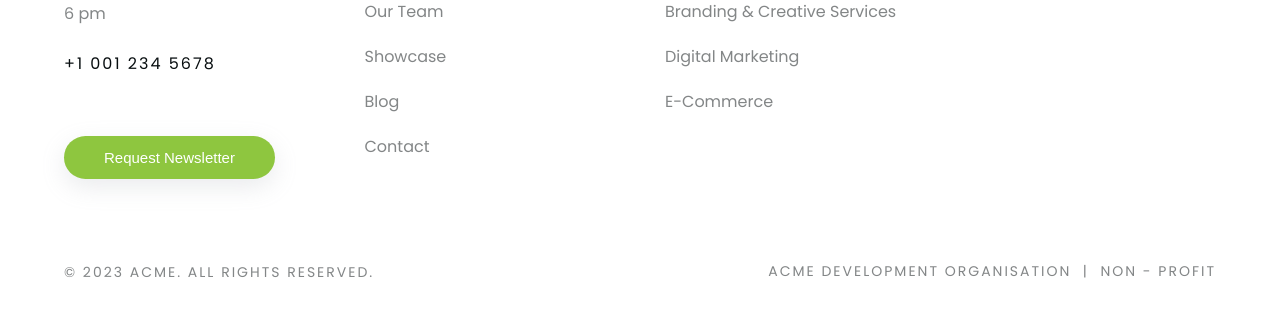
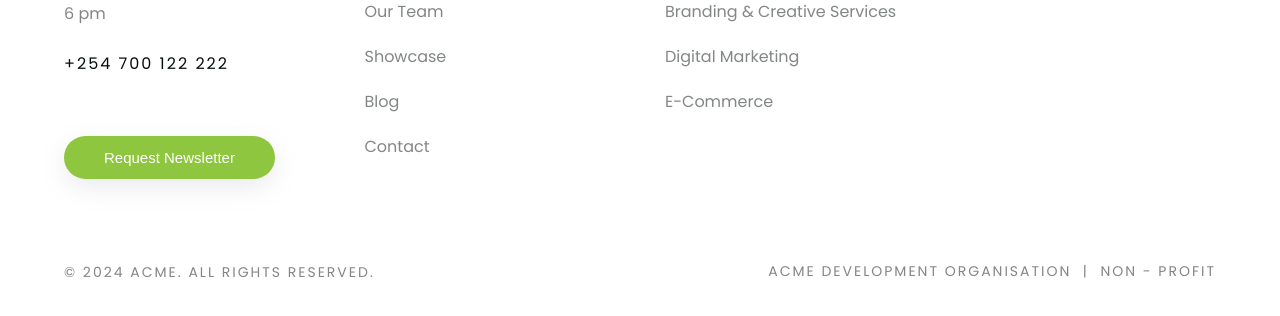
Before and after one commit to Imoite-zn/acme-org-site, a Next.js app: page / in a window 1280 px wide. Shown: the part 8272-8588 px from the top of the page. Built offline with nearby package versions, Linux system fonts and the light colour scheme.

Commit message:
Update Footer.js
1z

```diff
--- a/components/common/Footer.js
+++ b/components/common/Footer.js
@@ -17,7 +17,7 @@ const Footer = () => {
               </span>
               <br />
               <br />
-              <h3>+1 001 234 5678</h3>
+              <h3>+254 700 122 222</h3>
               <br />
               <button className='button-primary'>Request newsletter</button>
             </div>
@@ -82,7 +82,7 @@ const Footer = () => {
           </div>
           <div className='legal connect py'>
             <div className='text'>
-              <span>© 2023 ACME. ALL RIGHTS RESERVED.</span>
+              <span>© 2024 ACME. ALL RIGHTS RESERVED.</span>
             </div>
             <div className='connect'>
               <span>ACME DEVELOPMENT ORGANISATION</span>
```
